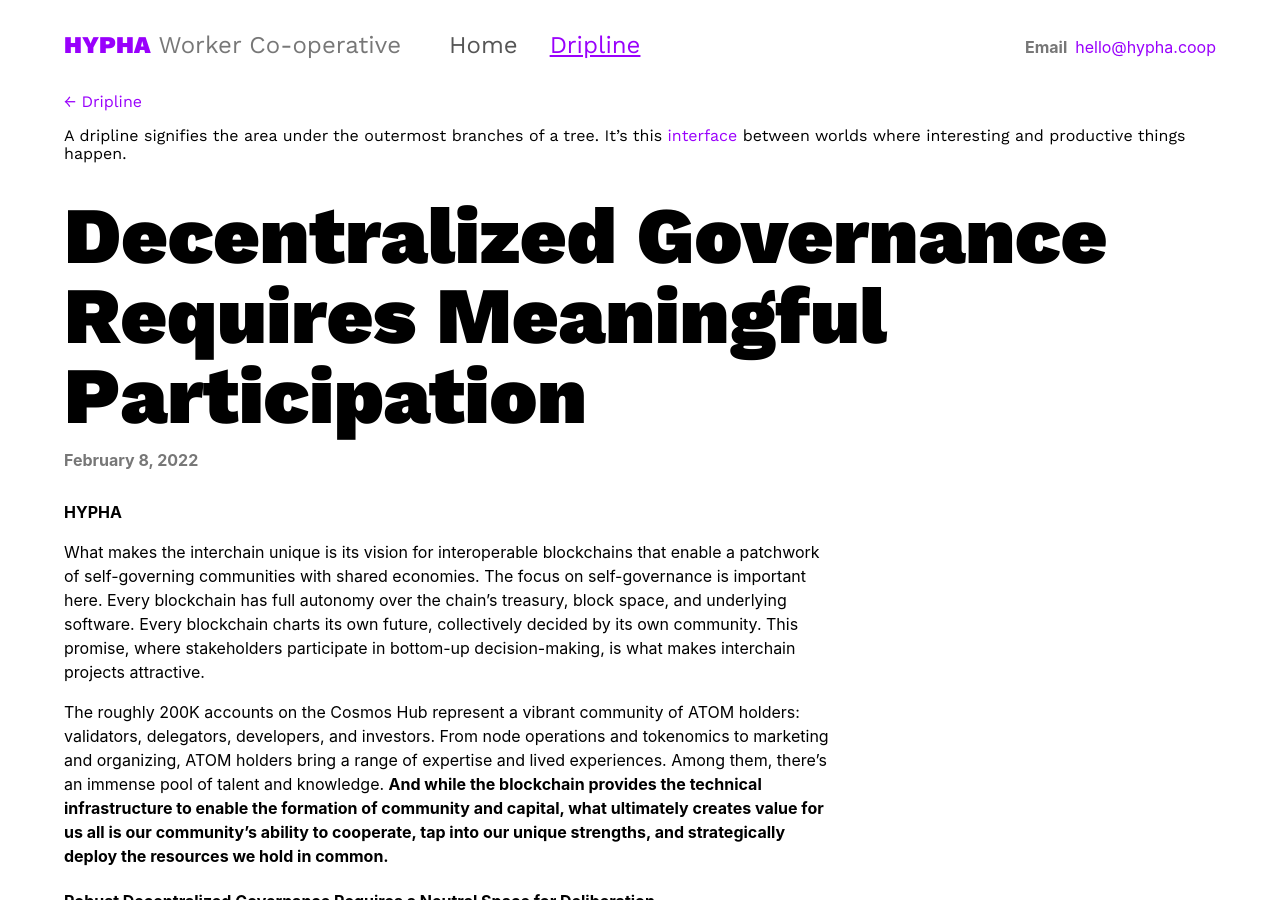
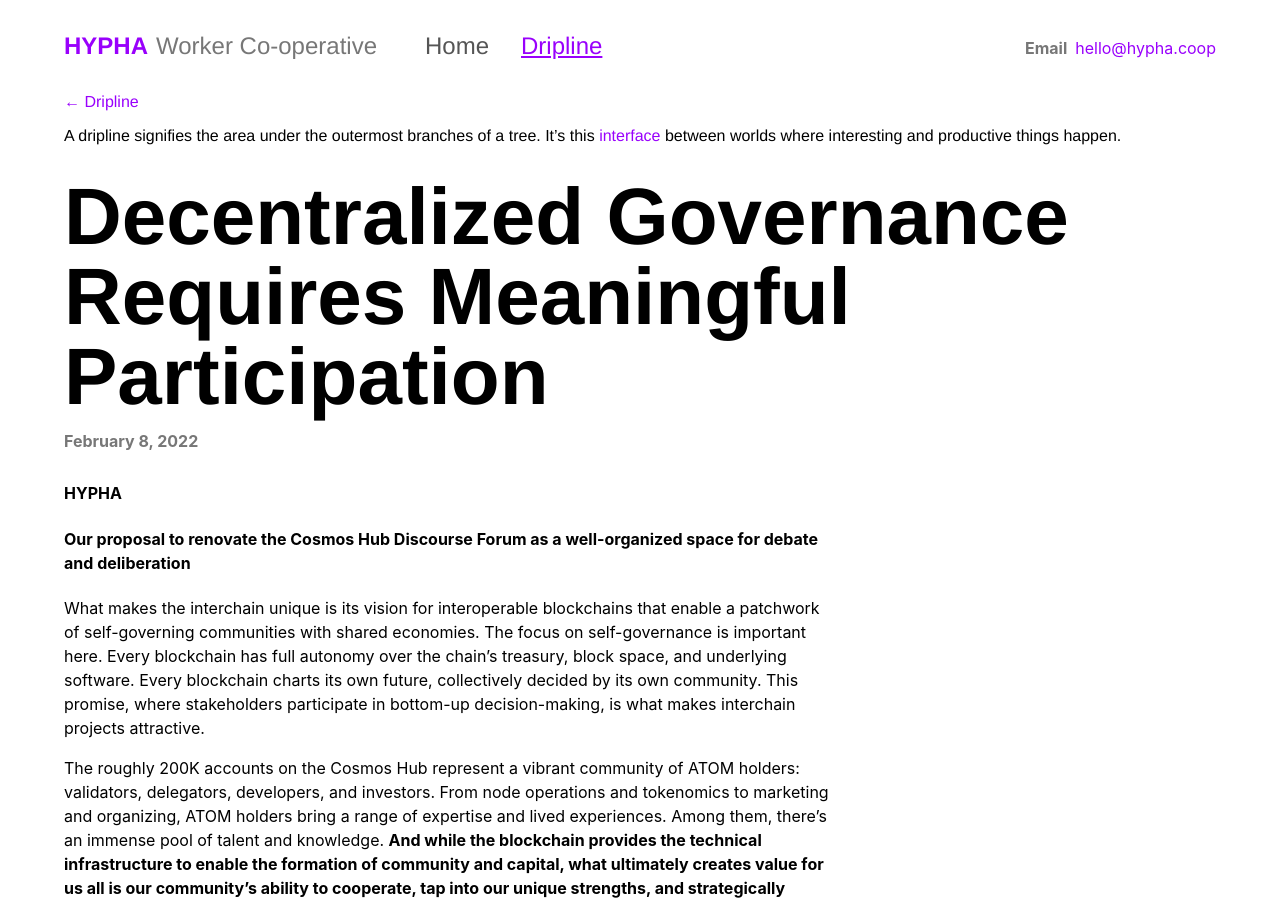
Before and after one commit to hyphacoop/hypha.coop, a Jekyll site: the page built from _posts/2022-02-08-decentralized-governance-cosmos.md, in a window 1280 px wide and 900 px high. Built offline with Jekyll 4.4.1, drawn with Linux system fonts in a browser that asks for light colours.

Commit message:
Added 2022-02-08-decentralized-governance-cosmos.md

```diff
--- a/_posts/2022-02-08-decentralized-governance-cosmos.md
+++ b/_posts/2022-02-08-decentralized-governance-cosmos.md
@@ -5,6 +5,8 @@
 acknowledgement: ''
 excerpt: 'Our proposal to renovate the Cosmos Hub Discourse Forum as a well-organized space for debate and deliberation'
 ---
+
+#### {{ page.excerpt }}
 
 What makes the interchain unique is its vision for interoperable blockchains that enable a patchwork of self-governing communities with shared economies. The focus on self-governance is important here. Every blockchain has full autonomy over the chain’s treasury, block space, and underlying software. Every blockchain charts its own future, collectively decided by its own community. This promise, where stakeholders participate in bottom-up decision-making, is what makes interchain projects attractive.
 
```
